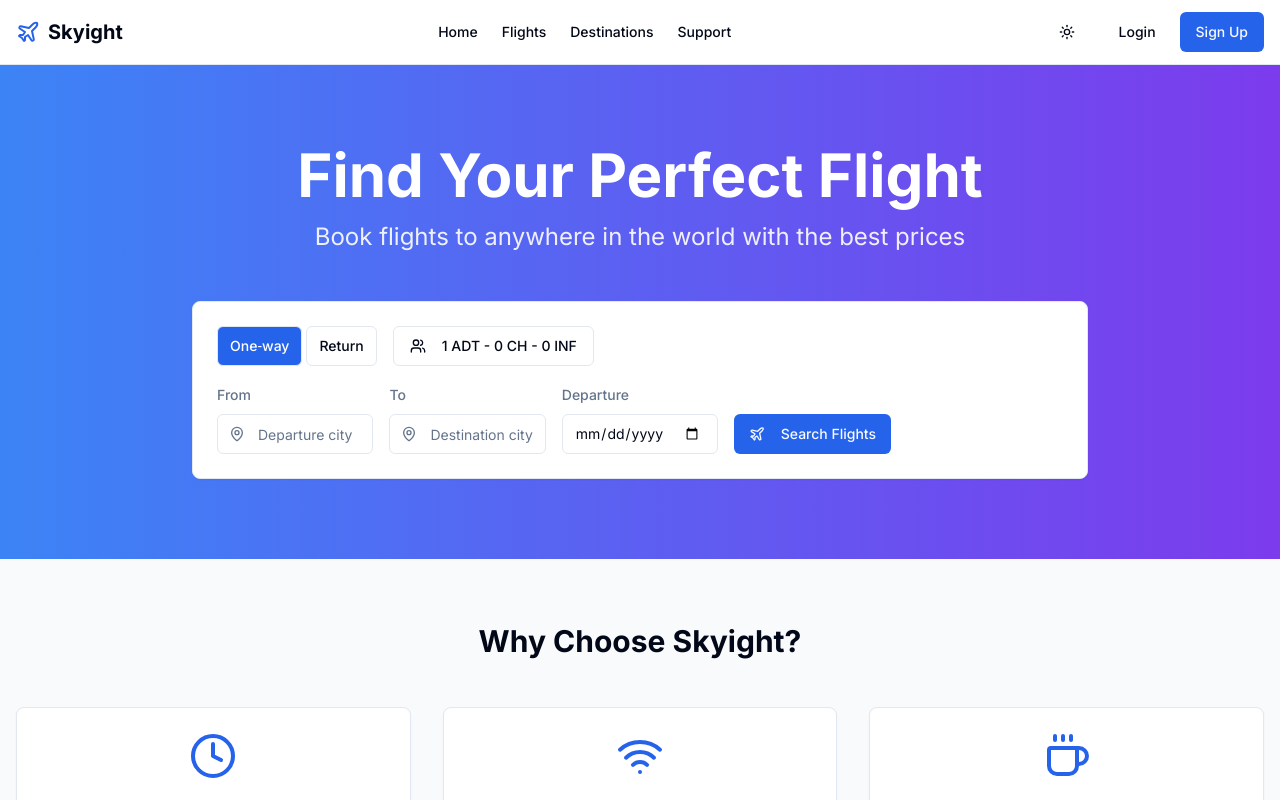
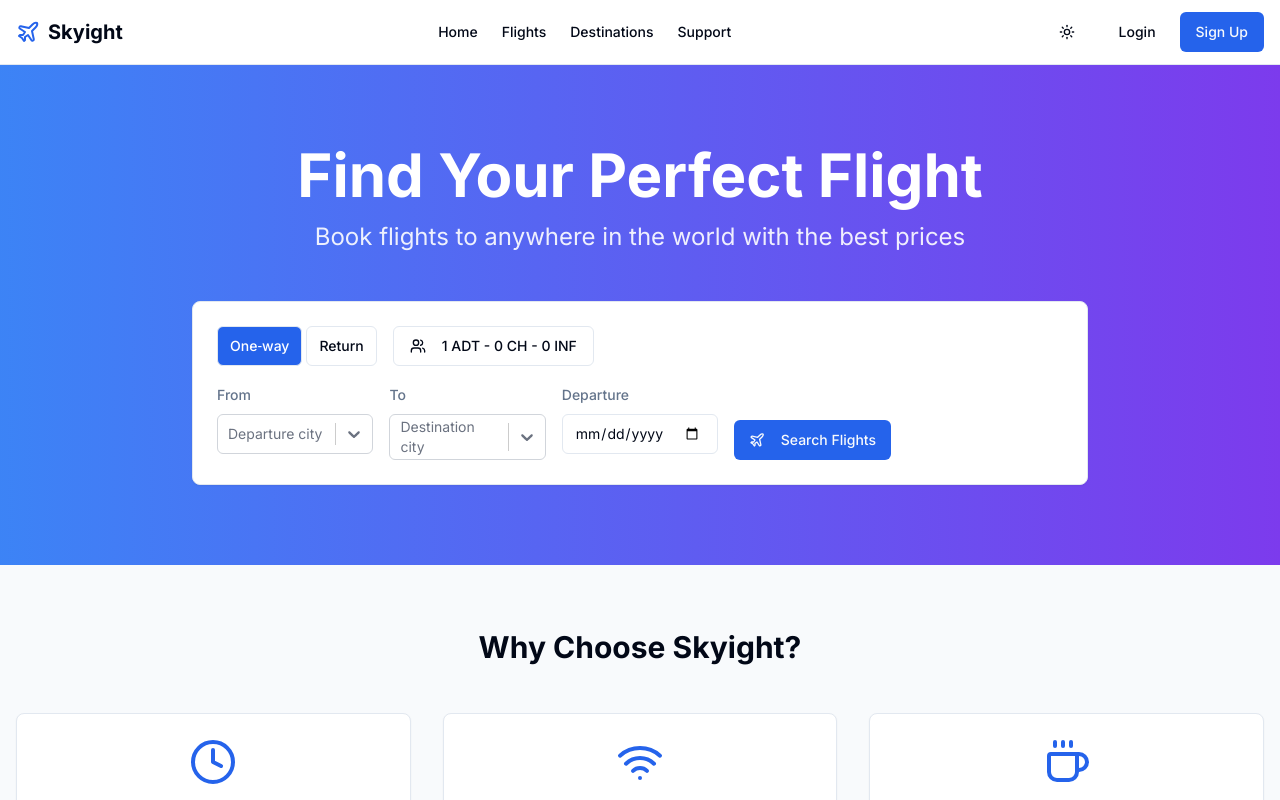
Before and after one commit to techxudo-office/Skyight-B2C, a Next.js app: page /home in a window 1280 px wide. Shown: the top 800 px of the page. Built offline with nearby package versions, Linux system fonts and the light colour scheme.

Commit message:
Feat: dropdown added in searchform for cities

```diff
--- a/app/home/components/SearchForm.jsx
+++ b/app/home/components/SearchForm.jsx
@@ -1,23 +1,29 @@
 "use client";
-import React, { useState } from "react";
+import React, { useState, useMemo, useEffect } from "react";
 import { useForm } from "react-hook-form";
 import { Card, CardContent } from "@/components/ui/card";
 import { Button } from "@/components/ui/button";
 import { Input } from "@/components/ui/input";
-import { MapPin, Plane, Users } from "lucide-react";
+import { Plane, Users } from "lucide-react";
 import { Counter } from "@/components/ui/counter";
+import { useRouter } from "next/navigation";
+import Dropdown from "@/components/ui/dropdown";
+import { ToggleGroup, ToggleGroupItem } from "@/components/ui/toggle-group";
 import {
   Popover,
   PopoverTrigger,
   PopoverContent,
 } from "@/components/ui/popover";
-import { ToggleGroup, ToggleGroupItem } from "@/components/ui/toggle-group";
-import { useRouter } from "next/navigation";
 
 export default function SearchForm() {
   const router = useRouter();
   const [tripType, setTripType] = useState("one-way");
   const [popoverOpen, setPopoverOpen] = useState(false);
+  const [mounted, setMounted] = useState(false);
+
+  useEffect(() => {
+    setMounted(true);
+  }, []);
 
   const {
     register,
@@ -27,8 +33,8 @@ export default function SearchForm() {
     formState: { errors },
   } = useForm({
     defaultValues: {
-      from: "",
-      to: "",
+      from: null,
+      to: null,
       departure: "",
       returnDate: "",
       adults: 1,
@@ -36,15 +42,31 @@ export default function SearchForm() {
       infants: 0,
     },
   });
+  const { from, to, adults, children, infants } = watch();
 
-  const { adults, children, infants } = watch();
+  // Dummy cities
+  const cities = useMemo(
+    () => [
+      { value: "JFK", label: "New York (JFK)" },
+      { value: "CDG", label: "Paris (CDG)" },
+      { value: "LHR", label: "London (LHR)" },
+      { value: "HND", label: "Tokyo (HND)" },
+      { value: "DXB", label: "Dubai (DXB)" },
+    ],
+    []
+  );
+
+  // Ensure that form state stays in sync if you ever reset, etc.
+  useEffect(() => {
+    register("from", { required: "From is required" });
+    register("to", { required: "To is required" });
+  }, [register]);
 
   const onSubmit = (data) => {
     if (tripType === "one-way") delete data.returnDate;
-
-    const queryParams = new URLSearchParams({
-      from: data.from,
-      to: data.to,
+    const params = new URLSearchParams({
+      from: data.from.value,
+      to: data.to.value,
       departure: data.departure,
       ...(tripType === "return" && { returnDate: data.returnDate }),
       adults: data.adults.toString(),
@@ -52,8 +74,7 @@ export default function SearchForm() {
       infants: data.infants.toString(),
       tripType,
     });
-
-    router.push(`/flights?${queryParams.toString()}`);
+    router.push(`/flights?${params.toString()}`);
   };
 
   return (
@@ -80,7 +101,7 @@ export default function SearchForm() {
                 <PopoverTrigger asChild>
                   <Button
                     variant="outline"
-                    className="flex items-center space-x-2"
+                    className="flex items-center w-full space-x-2 sm:w-auto"
                   >
                     <Users className="w-4 h-4" />
                     <span>
@@ -88,12 +109,11 @@ export default function SearchForm() {
                     </span>
                   </Button>
                 </PopoverTrigger>
-
                 <PopoverContent
                   side="bottom"
                   align="start"
                   sideOffset={8}
-                  className="w-52"
+                  className="w-full sm:w-52"
                 >
                   <Counter
                     label="Adults"
@@ -120,43 +140,47 @@ export default function SearchForm() {
 
           <div className="grid grid-cols-1 gap-4 md:grid-cols-2 lg:grid-cols-5">
             {/* From */}
-            <div className="space-y-2">
+            <div className="col-span-2 space-y-2 md:col-span-1 lg:col-span-1">
               <label className="text-sm font-medium text-muted-foreground">
                 From
               </label>
-              <div className="relative">
-                <MapPin className="absolute w-4 h-4 left-3 top-3 text-muted-foreground" />
-                <Input
-                  className="pl-10"
+              {mounted && (
+                <Dropdown
+                  options={cities}
+                  value={from}
+                  onChange={(val) =>
+                    setValue("from", val, { shouldValidate: true })
+                  }
                   placeholder="Departure city"
-                  {...register("from", { required: "From is required" })}
                 />
-              </div>
+              )}
               {errors.from && (
                 <p className="text-sm text-red-500">{errors.from.message}</p>
               )}
             </div>
 
             {/* To */}
-            <div className="space-y-2">
+            <div className="col-span-2 space-y-2 md:col-span-1 lg:col-span-1">
               <label className="text-sm font-medium text-muted-foreground">
                 To
               </label>
-              <div className="relative">
-                <MapPin className="absolute w-4 h-4 left-3 top-3 text-muted-foreground" />
-                <Input
-                  className="pl-10"
+              {mounted && (
+                <Dropdown
+                  options={cities}
+                  value={to}
+                  onChange={(val) =>
+                    setValue("to", val, { shouldValidate: true })
+                  }
                   placeholder="Destination city"
-                  {...register("to", { required: "To is required" })}
                 />
-              </div>
+              )}
               {errors.to && (
                 <p className="text-sm text-red-500">{errors.to.message}</p>
               )}
             </div>
 
             {/* Departure */}
-            <div className="space-y-2">
+            <div className="col-span-2 space-y-2 md:col-span-1 lg:col-span-1">
               <label className="text-sm font-medium text-muted-foreground">
                 Departure
               </label>
@@ -175,7 +199,7 @@ export default function SearchForm() {
 
             {/* Return */}
             {tripType === "return" && (
-              <div className="space-y-2">
+              <div className="col-span-2 space-y-2 md:col-span-1 lg:col-span-1">
                 <label className="text-sm font-medium text-muted-foreground">
                   Return
                 </label>
@@ -194,7 +218,7 @@ export default function SearchForm() {
             )}
 
             {/* Submit */}
-            <div className="flex items-end">
+            <div className="flex items-end col-span-2 md:col-span-2 lg:col-span-1">
               <Button
                 type="submit"
                 className="w-full bg-blue-600 hover:bg-blue-700"
--- a/components/ui/dropdown-menu.jsx
+++ b/components/ui/dropdown-menu.jsx
@@ -35,8 +35,7 @@ const DropdownMenuSubTrigger = forwardRef(
 DropdownMenuSubTrigger.displayName =
   DropdownMenuPrimitive.SubTrigger.displayName;
 
-const DropdownMenuSubContent = forwardRef(
-  ({ className, ...props }, ref) => (
+const DropdownMenuSubContent = forwardRef(({ className, ...props }, ref) => (
   <DropdownMenuPrimitive.SubContent
     ref={ref}
     className={cn(
@@ -45,8 +44,7 @@ const DropdownMenuSubContent = forwardRef(
     )}
     {...props}
   />
-  )
-);
+));
 DropdownMenuSubContent.displayName =
   DropdownMenuPrimitive.SubContent.displayName;
 
@@ -67,8 +65,7 @@ const DropdownMenuContent = forwardRef(
 );
 DropdownMenuContent.displayName = DropdownMenuPrimitive.Content.displayName;
 
-const DropdownMenuItem = forwardRef(
-  ({ className, inset, ...props }, ref) => (
+const DropdownMenuItem = forwardRef(({ className, inset, ...props }, ref) => (
   <DropdownMenuPrimitive.Item
     ref={ref}
     className={cn(
@@ -78,8 +75,7 @@ const DropdownMenuItem = forwardRef(
     )}
     {...props}
   />
-  )
-);
+));
 DropdownMenuItem.displayName = DropdownMenuPrimitive.Item.displayName;
 
 const DropdownMenuCheckboxItem = forwardRef(
@@ -95,7 +91,7 @@ const DropdownMenuCheckboxItem = forwardRef(
     >
       <span className="absolute left-2 flex h-3.5 w-3.5 items-center justify-center">
         <DropdownMenuPrimitive.ItemIndicator>
-          <Check className="h-4 w-4" />
+          <Check className="w-4 h-4" />
         </DropdownMenuPrimitive.ItemIndicator>
       </span>
       {children}
@@ -117,7 +113,7 @@ const DropdownMenuRadioItem = forwardRef(
     >
       <span className="absolute left-2 flex h-3.5 w-3.5 items-center justify-center">
         <DropdownMenuPrimitive.ItemIndicator>
-          <Circle className="h-2 w-2 fill-current" />
+          <Circle className="w-2 h-2 fill-current" />
         </DropdownMenuPrimitive.ItemIndicator>
       </span>
       {children}
@@ -126,9 +122,7 @@ const DropdownMenuRadioItem = forwardRef(
 );
 DropdownMenuRadioItem.displayName = DropdownMenuPrimitive.RadioItem.displayName;
 
-const DropdownMenuLabel =
-  forwardRef >
-  (({ className, inset, ...props }, ref) => (
+const DropdownMenuLabel = forwardRef(({ className, inset, ...props }, ref) => (
   <DropdownMenuPrimitive.Label
     ref={ref}
     className={cn(
@@ -141,15 +135,13 @@ const DropdownMenuLabel =
 ));
 DropdownMenuLabel.displayName = DropdownMenuPrimitive.Label.displayName;
 
-const DropdownMenuSeparator = forwardRef(
-  ({ className, ...props }, ref) => (
+const DropdownMenuSeparator = forwardRef(({ className, ...props }, ref) => (
   <DropdownMenuPrimitive.Separator
     ref={ref}
     className={cn("-mx-1 my-1 h-px bg-muted", className)}
     {...props}
   />
-  )
-);
+));
 DropdownMenuSeparator.displayName = DropdownMenuPrimitive.Separator.displayName;
 
 const DropdownMenuShortcut = ({ className, ...props }) => {
--- /dev/null
+++ b/components/ui/dropdown.jsx
@@ -0,0 +1,73 @@
+"use client";
+
+import React from "react";
+import ReactSelect from "react-select";
+
+// default styles to integrate with Tailwind
+const customStyles = {
+  control: (provided, state) => ({
+    ...provided,
+    backgroundColor: "white",
+    borderColor: state.isFocused ? "#3b82f6" : "#d1d5db", // blue-500 or gray-300
+    boxShadow: state.isFocused ? "0 0 0 1px #3b82f6" : provided.boxShadow,
+    "&:hover": {
+      borderColor: "#3b82f6",
+    },
+    borderRadius: "0.375rem", // rounded-md
+    minHeight: "2.5rem",
+  }),
+  menu: (provided) => ({
+    ...provided,
+    borderRadius: "0.375rem",
+    zIndex: 9999,
+  }),
+  option: (provided, state) => ({
+    ...provided,
+    backgroundColor: state.isFocused
+      ? "#e0f2fe" // blue-100
+      : state.isSelected
+      ? "#bfdbfe" // blue-200
+      : provided.backgroundColor,
+    color: "#111827", // neutral-900
+    cursor: "pointer",
+  }),
+  singleValue: (provided) => ({
+    ...provided,
+    color: "#374151", // gray-700
+  }),
+  placeholder: (provided) => ({
+    ...provided,
+    color: "#6b7280", // gray-500
+  }),
+  dropdownIndicator: (provided, state) => ({
+    ...provided,
+    color: state.isFocused ? "#3b82f6" : "#6b7280",
+    "&:hover": {
+      color: "#3b82f6",
+    },
+  }),
+};
+
+export default function Dropdown({
+  options = [],
+  value,
+  onChange,
+  placeholder = "Select…",
+  isClearable = false,
+  styles = {},
+  ...props
+}) {
+  return (
+    <ReactSelect
+      options={options}
+      value={value}
+      onChange={onChange}
+      placeholder={placeholder}
+      isClearable={isClearable}
+      styles={{ ...customStyles, ...styles }}
+      className="text-sm"
+      classNamePrefix="rs"
+      {...props}
+    />
+  );
+}
--- a/package.json
+++ b/package.json
@@ -56,6 +56,7 @@
     "react-hot-toast": "^2.5.2",
     "react-redux": "^9.2.0",
     "react-resizable-panels": "^2.1.7",
+    "react-select": "^5.10.1",
     "recharts": "2.15.0",
     "redux-persist": "^6.0.0",
     "sonner": "^1.7.1",
```
Also changed, not shown: 1 other file (tests, documents, lock files or other folders). Lines whose indentation alone changed are shown as unchanged.
